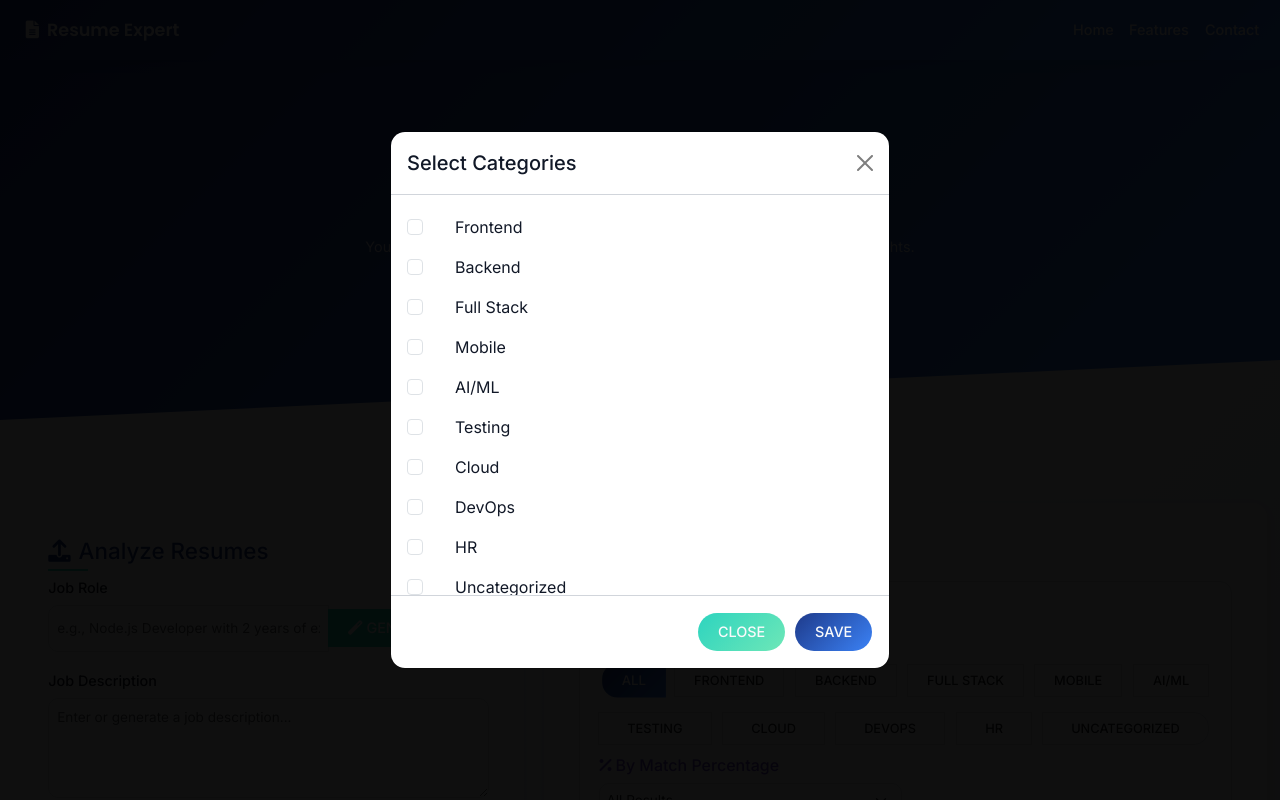
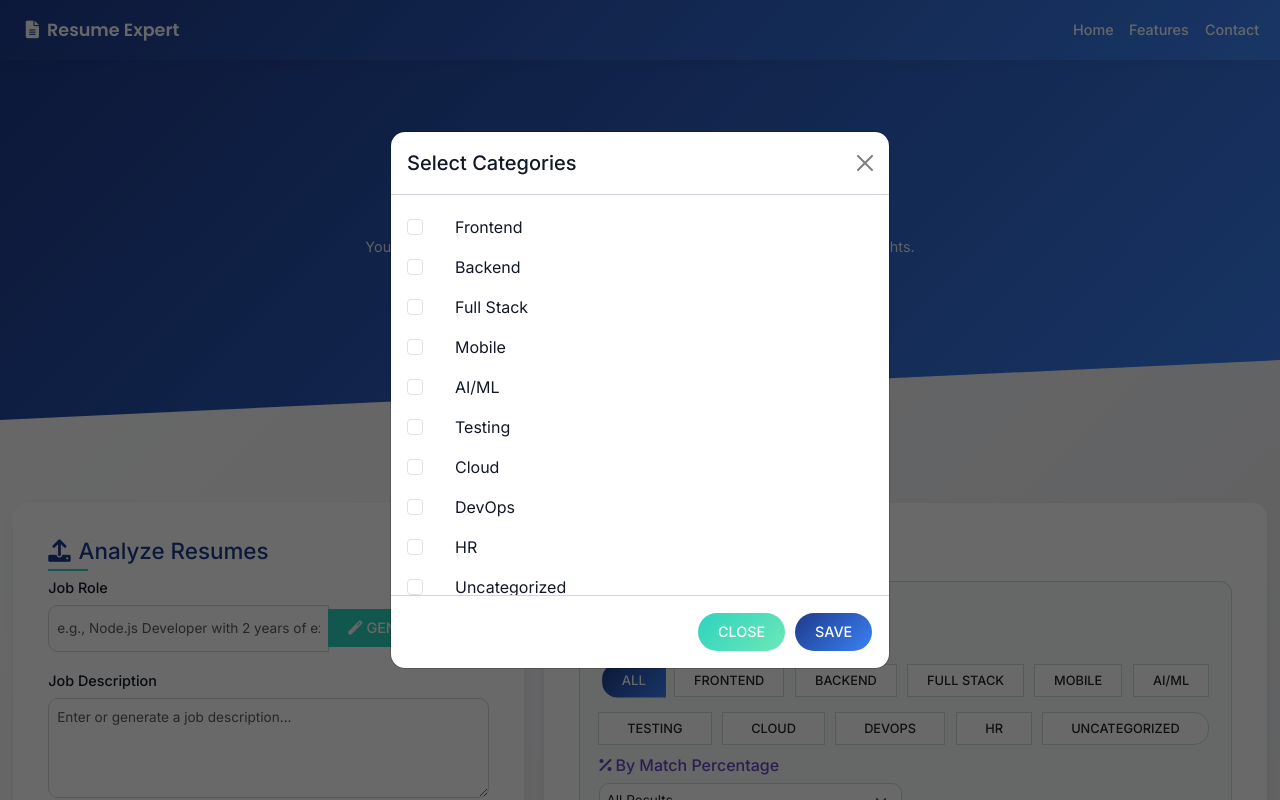
Before and after one commit to divyadarji/ATS_ResumeExpert, a Flask app: page / in a window 1280 px wide, after a click on "SELECT CATEGORIES". Run offline with Flask 2, Linux system fonts and the light colour scheme; some libraries are stand-ins or nearby versions.

Commit message:
improved styling

```diff
--- a/static/style.css
+++ b/static/style.css
@@ -1321,7 +1321,7 @@ footer a:hover {
 
 /* Ensure backdrop is removed when modal hides */
 .modal-backdrop {
-  transition: opacity 0.3s ease-out;
+  background-color: rgba(0, 0, 0, 0.2); /* Reduced opacity to 20% */
 }
 
 .modal-backdrop.fade {
@@ -1329,7 +1329,7 @@ footer a:hover {
 }
 
 .modal-backdrop.fade.show {
-  opacity: 0.5;
+  opacity: 1; /* Ensure it fully applies the reduced opacity */
 }
 
 .modal-backdrop.fade.hide {
```
